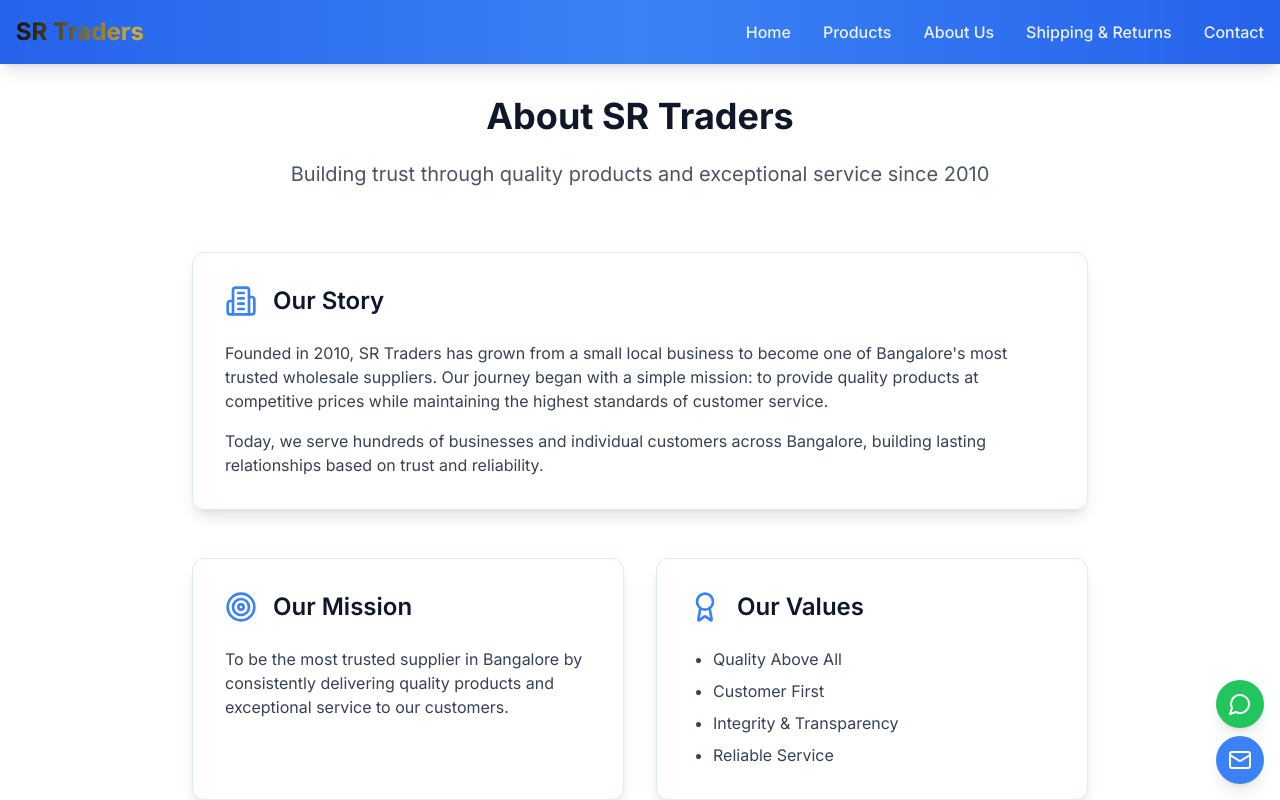
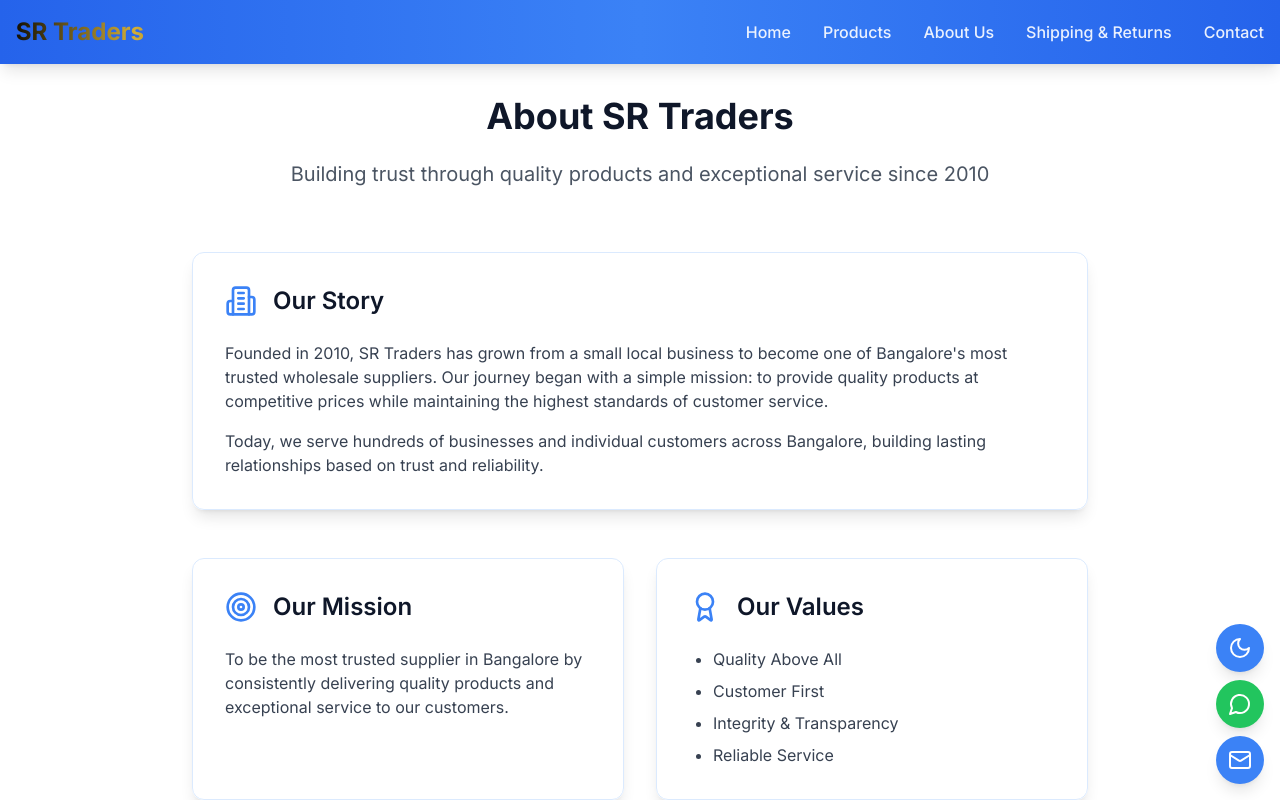
Before and after one commit to FRANNKENSTEINN/trader-space-hub, a React (Vite) app: page /about in a window 1280 px wide. Shown: the top 800 px of the page. Built offline with nearby package versions, Linux system fonts and the light colour scheme.

Commit message:
Add light theme button
Added a light theme toggle button above the WhatsApp button in the `FloatingContact` component.

```diff
--- a/src/components/FloatingContact.tsx
+++ b/src/components/FloatingContact.tsx
@@ -1,9 +1,31 @@
 
-import { Mail, MessageCircle } from "lucide-react";
+import { Mail, MessageCircle, Sun, Moon } from "lucide-react";
+import { useState, useEffect } from "react";
 
 const FloatingContact = () => {
+  const [isDark, setIsDark] = useState(false);
+
+  useEffect(() => {
+    if (isDark) {
+      document.documentElement.classList.add('dark');
+    } else {
+      document.documentElement.classList.remove('dark');
+    }
+  }, [isDark]);
+
   return (
     <div className="fixed bottom-4 right-4 z-50 flex flex-col space-y-2">
+      <button
+        onClick={() => setIsDark(!isDark)}
+        className="p-3 bg-blue-500 text-white rounded-full hover:bg-blue-600 transition-colors shadow-lg hover:scale-110 transform duration-200"
+        aria-label="Toggle theme"
+      >
+        {isDark ? (
+          <Sun className="w-6 h-6" />
+        ) : (
+          <Moon className="w-6 h-6" />
+        )}
+      </button>
       <a
         href="https://wa.me/1234567890?text=Hello%20SR%20Traders%2C%20I%20am%20interested%20in%20your%20products.%20Location%3A%20MS%20Palya%20Jamia%20Masjid%2C%20Bangalore"
         target="_blank"
```
